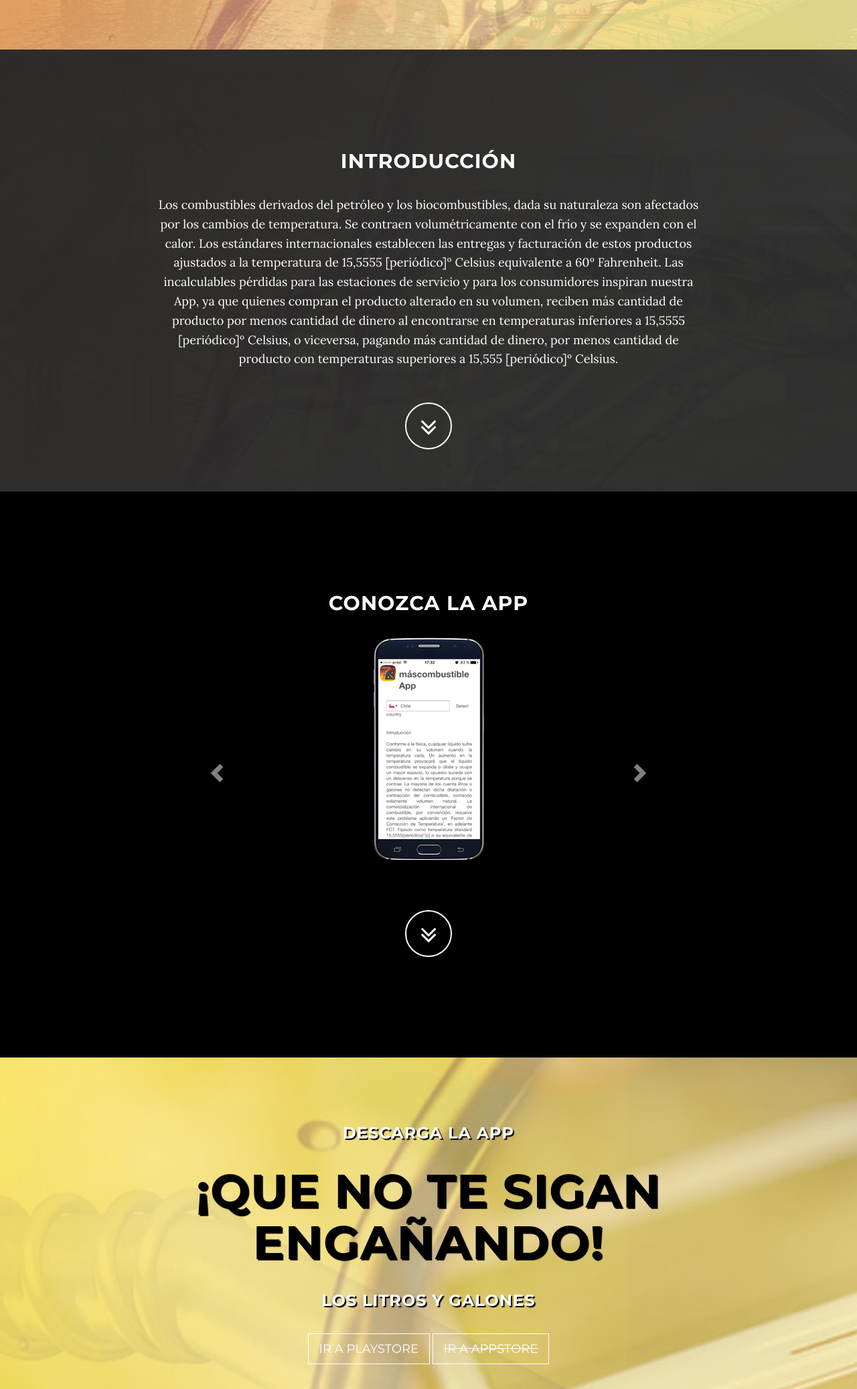
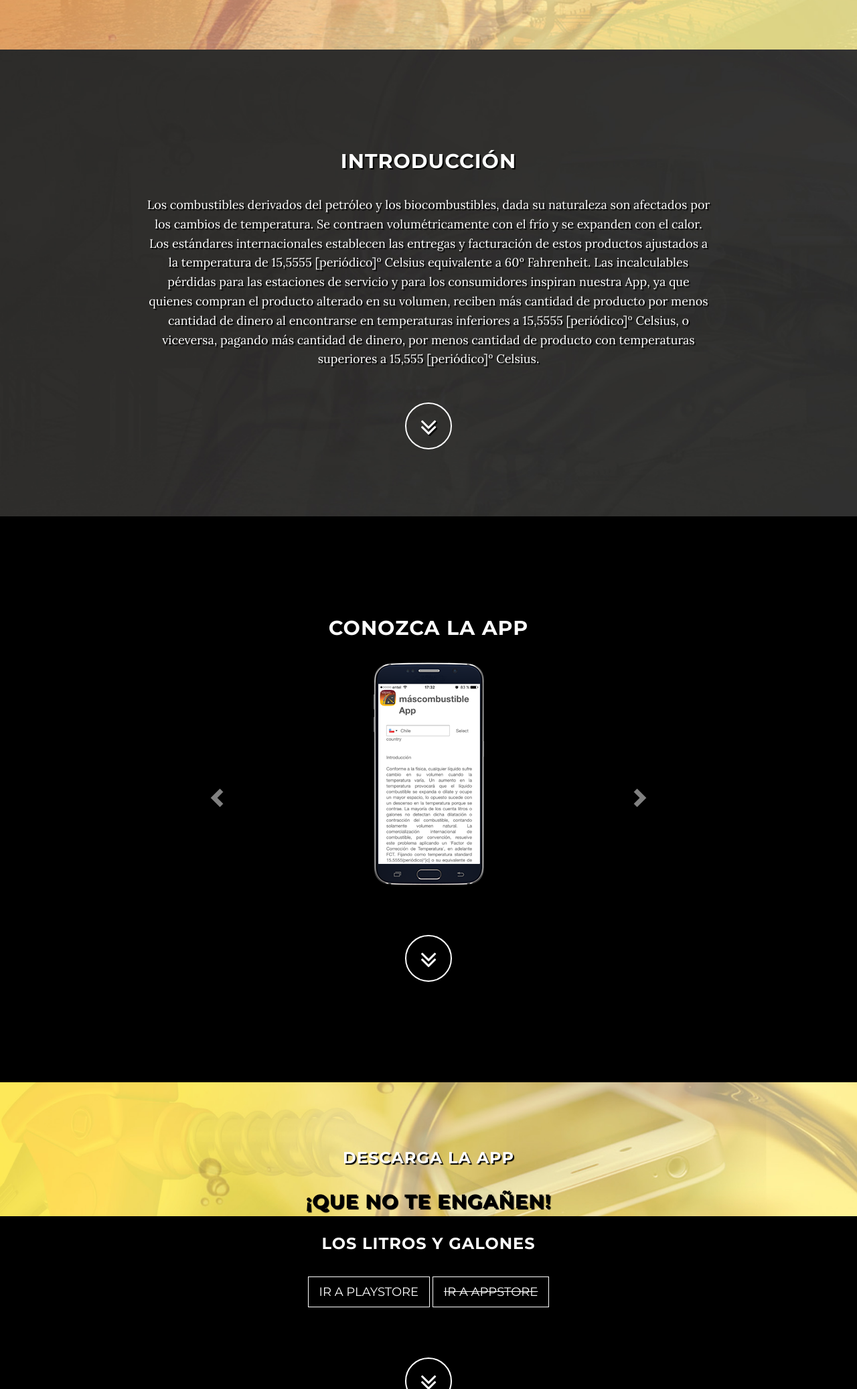
Before and after one commit to panchomunoz/mascombustible, a website: page index.html in a window 1280 px wide. Shown: the part 726-2800 px from the top of the page at 67% size. Drawn offline with nearby package versions, Linux system fonts and the light colour scheme; some packages are replaced by stand-ins of ours.

Commit message:
agorasim

```diff
--- a/css/grayscale.css
+++ b/css/grayscale.css
@@ -151,8 +151,13 @@ a:focus {
   color: black;
 }
 .intro2 {
+  display: table;
   width: 100%;
-  height: 660px;
+  height: auto;
+  padding: 100px 0;
+  text-align: center;
+  color: white;
+  text-shadow: 2px 2px 1px #000000;
   background: url(../img/blackbg.jpg) no-repeat bottom center scroll;
   background-size: 100%;
   background-color: black;
@@ -183,6 +188,10 @@ a:focus {
   .intro .intro-body .intro-text {
     font-size: 26px;
   }
+}
+.navbar .navbar-custom .navbar-fixed-top {
+  padding-left: 0px;
+  padding-right: 0px;
 }
 .btn-circle {
   width: 70px;
--- a/index.html
+++ b/index.html
@@ -65,7 +65,7 @@
                     <li>
                         <a class="page-scroll" href="#contact">Contacto</a>
                     </li>
-                    <div class="btn-group" style="margin-top:3px; float:left;" role="group">
+                    <div class="btn-group" style="margin-top:3px;" role="group">
     <button type="button" class="btn btn-default dropdown-toggle" data-toggle="dropdown" aria-haspopup="true" aria-expanded="false">
       <img src="img/countries/esp.png">
       <span class="caret"></span>
@@ -255,10 +255,10 @@
     <!-- Download Section -->
     <section id="download" class="content-section text-center">
         <div class="download-section">
-            <div class="container">
+
                 <div class="col-lg-8 col-lg-offset-2">
                     <h3>Descarga la App<br></h3>
-                   <h2 class="brand-heading">¡QUE NO TE SIGAN ENGAÑANDO!</h2>
+                  <h3 style="color:black; font-size:29px;"> ¡Que no te engañen!</h3>
                    <h3>los litros y galones<br></h3>
                     <a href="https://play.google.com/store/apps/details?id=com.lobostop.combustibles&utm_source=global_co&utm_medium=prtnr&utm_content=Mar2515&utm_campaign=PartBadge&pcampaignid=MKT-Other-global-all-co-prtnr-py-PartBadge-Mar2515-1" class="btn btn-default btn-lg">Ir a PlayStore</a>
                     <a href="#" class="btn btn-default btn-lg"><del> Ir a AppStore</del></a><br><br><br><br>
```
